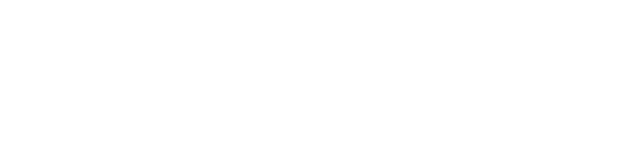
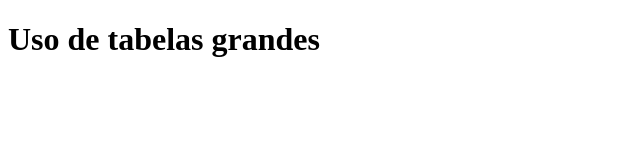
Before and after one commit to lucasribeirodossantos/html-css, a plain HTML site: page exercicios/ex23/tabela02.html in a window 1280 px wide. Shown: the whole page, without its empty margins (0-640 px from the left). Drawn offline with Linux system fonts and the light colour scheme.

Commit message:
Update tabela02.html

```diff
--- a/exercicios/ex23/tabela02.html
+++ b/exercicios/ex23/tabela02.html
@@ -3,9 +3,19 @@
 <head>
     <meta charset="UTF-8">
     <meta name="viewport" content="width=device-width, initial-scale=1.0">
-    <title>Document</title>
+    <title>Tabelas</title>
 </head>
 <body>
-
+    <h1>Uso de tabelas grandes</h1>
+    <!--
+    ANATOMIA ARA TABEAS GRANDES
+    TABLE
+        THEAD
+            TR, TD, TH
+        TBODY
+            TR, TD, TH
+        TFOOT
+            TR, TD, TH
+    -->
 </body>
 </html>
```
